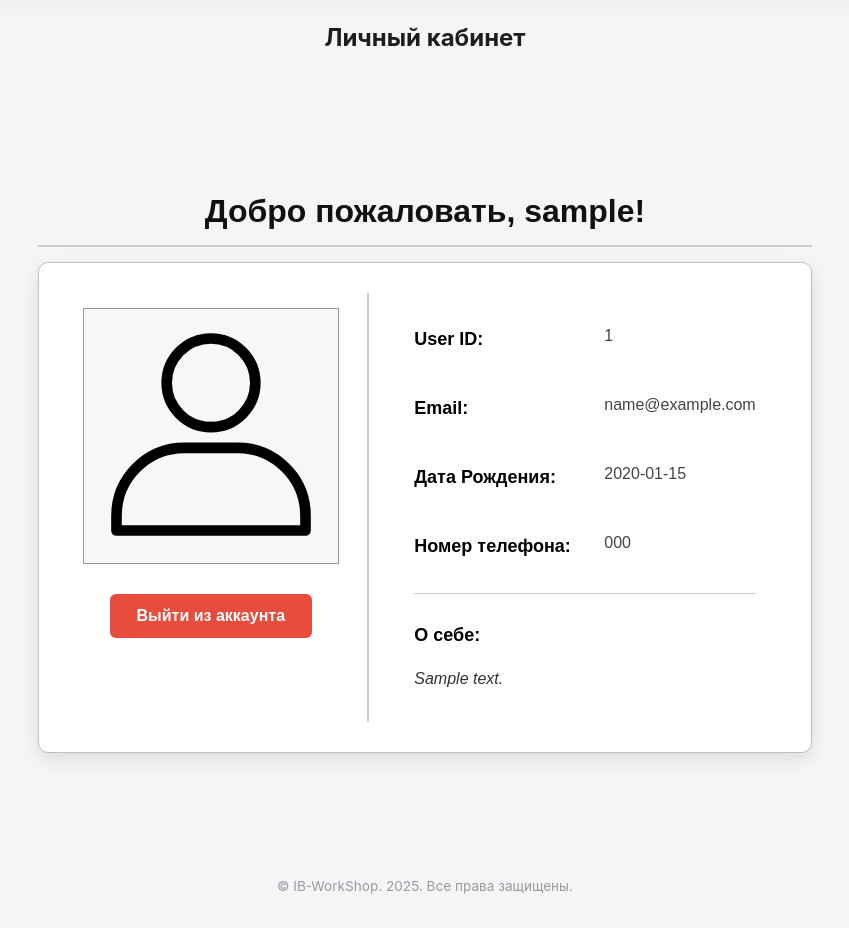
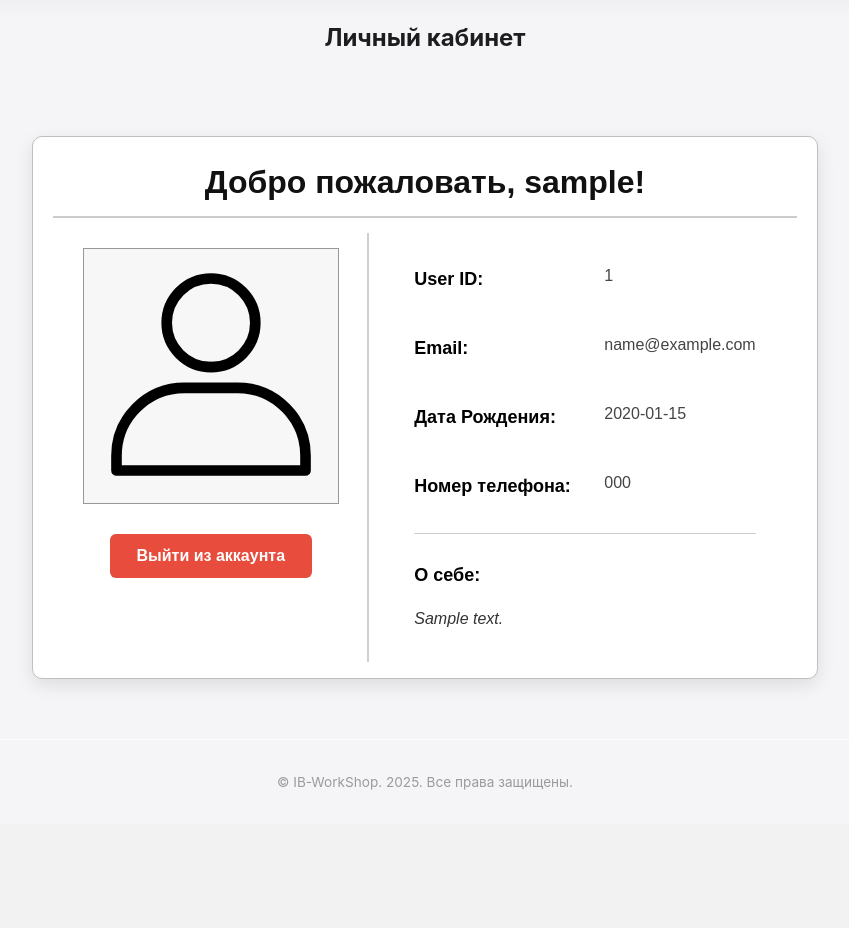
Before and after one commit to IlyaBOT/BaseFastAPI-webProject, a FastAPI app: page /user/1 in a window 1280 px wide. Shown: the part 92-1020 px from the top of the page, without its empty margins (215-1064 px from the left). After the commit the page ends 882 px from the top, so only its background shows below. Run offline with FastAPI, Linux system fonts and the light colour scheme; tables that the repository leaves empty hold one stand-in row (values such as "Sample post").

Commit message:
Fix userprofile card layout

```diff
--- a/app/static/style.css
+++ b/app/static/style.css
@@ -588,11 +588,14 @@ form.card input {
 .profile-container {
     max-width: 1100px;
     margin: 60px auto;
-  padding: 30px 20px;
+    padding: 00px 20px;
     text-align: center;
     font-family: Arial, sans-serif;
+    box-shadow: 0 6px 18px rgba(0, 0, 0, 0.1);
+    background-color: #fff;
+    border: 1.5px solid #bfbfbf;
+    border-radius: 10px;
 }
-
 
 .profile-welcome {
   font-size: 32px;
@@ -605,15 +608,14 @@ form.card input {
 
 .profile-layout {
     display: flex;
-  border: 1.5px solid #bfbfbf;
+    /* border: 1.5px solid #bfbfbf; */
     border-radius: 10px;
-  background-color: #fff;
-  padding: 30px;
+    /* background-color: #fff; */
+    padding: 0px 16px 16px 16px;
     gap: 30px;
     justify-content: space-between;
-  box-shadow: 0 6px 18px rgba(0, 0, 0, 0.1);
+    /* box-shadow: 0 6px 18px rgba(0, 0, 0, 0.1); */
 }
-
 
 .profile-left {
   display: flex;
--- a/app/templates/profile.html
+++ b/app/templates/profile.html
@@ -5,9 +5,7 @@
 
 <div class="profile-container">
   <h1 class="profile-welcome">Добро пожаловать, {{ user.nickname }}!</h1>
-
   <div class="profile-layout">
-
     <!-- Левая часть -->
     <div class="profile-left">
       <div class="profile-avatar">
@@ -18,7 +16,6 @@
       {% endif %}
       <a href="/logout" class="profile-btn red">Выйти из аккаунта</a>
     </div>
-
     <!-- Правая часть -->
     <div class="profile-right">
       <div class="profile-box">
```
Lines whose indentation alone changed are shown as unchanged.
